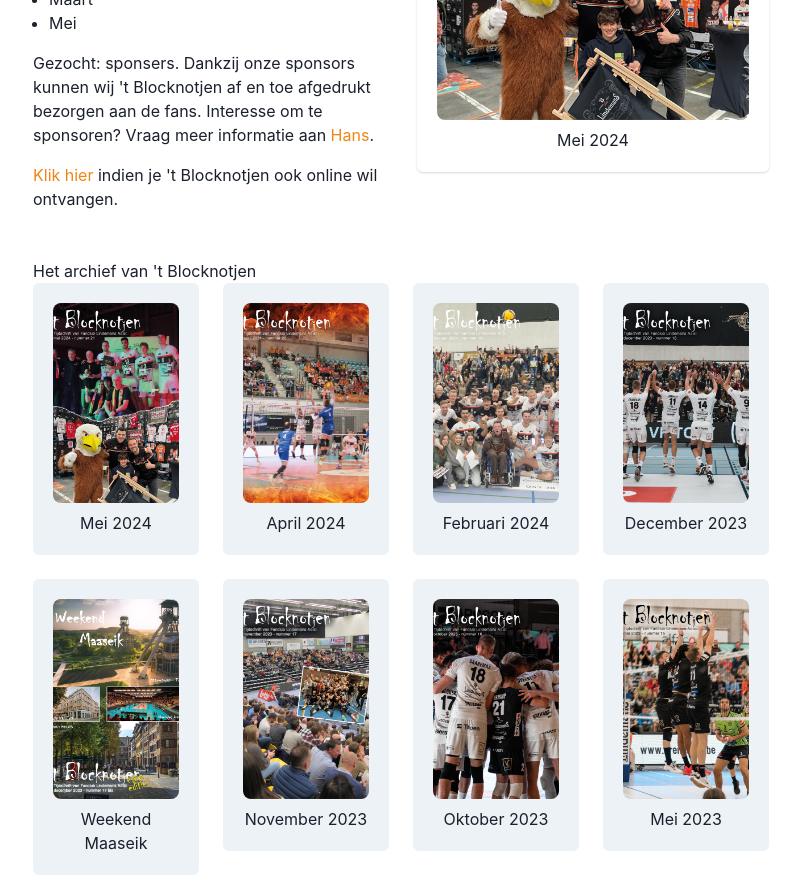
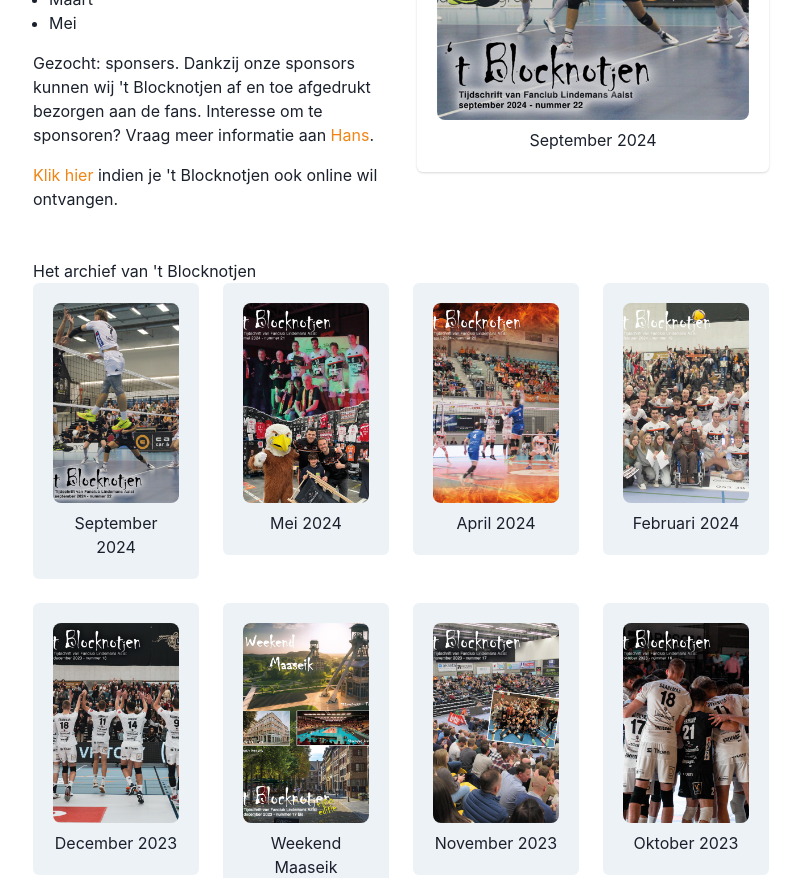
Before and after one commit to ynoynaert/website_fanclub_lindemansaalst, a React (Vite) app: page /blocknotjen in a window 1280 px wide. Shown: the part 520-1398 px from the top of the page, without its empty margins (239-1039 px from the left). Built offline with nearby package versions, Linux system fonts and the light colour scheme.

Commit message:
Blocknotjen september

```diff
--- a/src/pages/Blocknotjen.jsx
+++ b/src/pages/Blocknotjen.jsx
@@ -144,6 +144,11 @@
 
 const archiveItems = [
   {
+    title: "September 2024",
+    imgSrc: "/blocknotjen/022-2024-september.jpg",
+    pdfLink: "/blocknotjen/022-2024-september.pdf",
+  },
+  {
     title: "Mei 2024",
     imgSrc: "/blocknotjen/021-2024-mei.jpg",
     pdfLink: "/blocknotjen/021-2024-mei.pdf",
```
Also changed, not shown: public/blocknotjen/022-2024-september.jpg (added), 1 other file (tests, documents, lock files or other folders).
